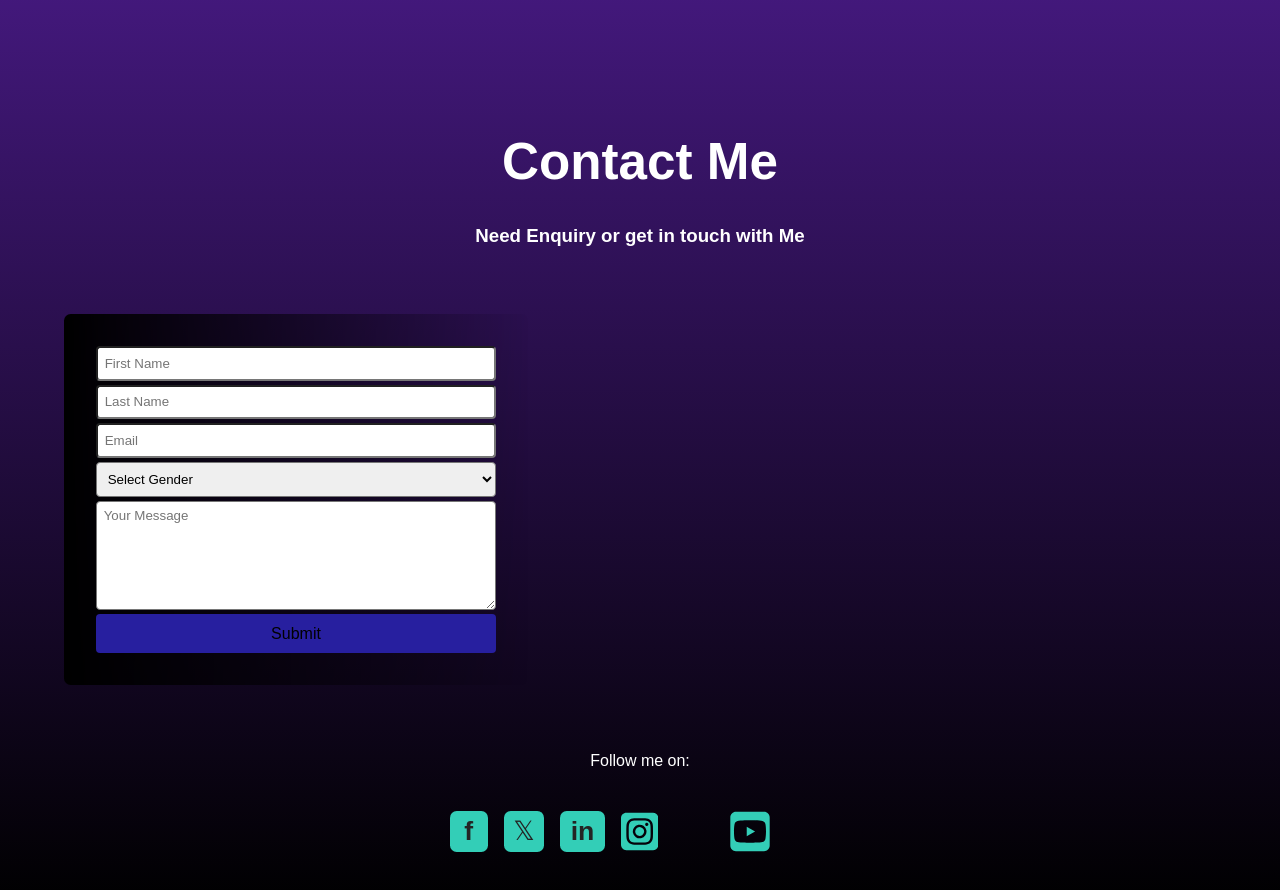
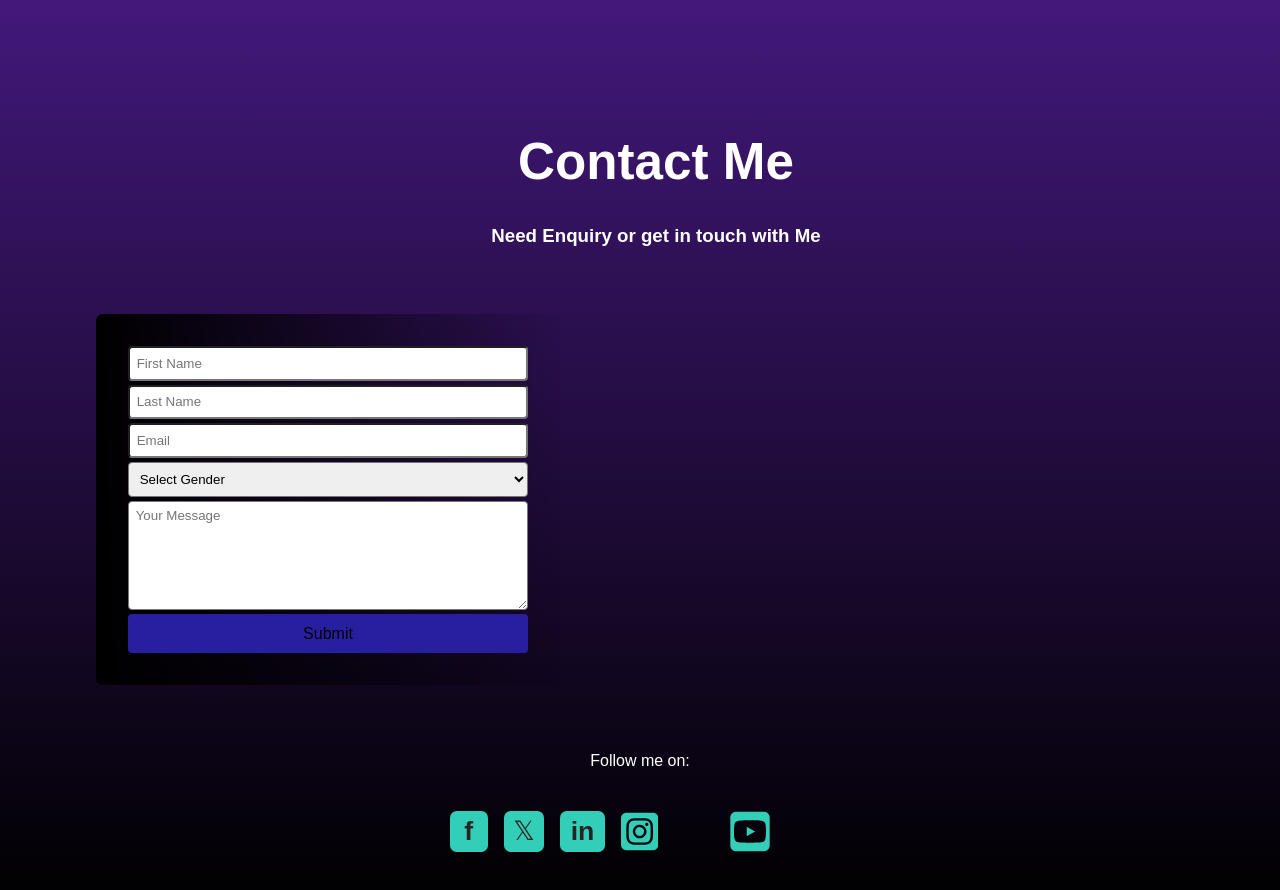
Before and after one commit to Kaal581993/Portfolio-React, a React (Vite) app: page / in a window 1280 px wide. Shown: the part 5840-6730 px from the top of the page. Built offline with nearby package versions, Linux system fonts and the light colour scheme; a web font is replaced by a local one.

Commit message:
Update App.css

```diff
--- a/src/App.css
+++ b/src/App.css
@@ -422,6 +422,7 @@ ul.skills-description {
     gap: 2em;
     flex-direction: column;
     margin-top: 15em;
+    padding-left:2em;
 }
 
 .contact-form-container {
```
